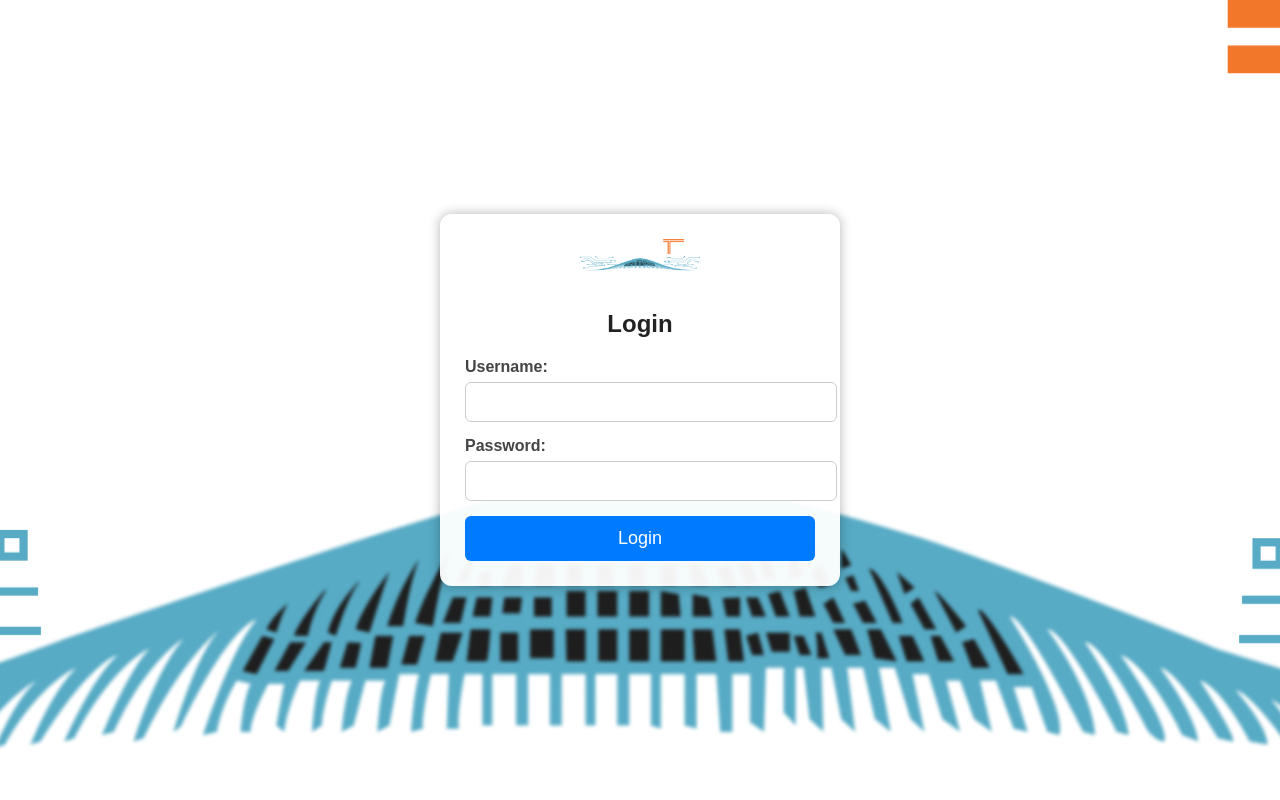
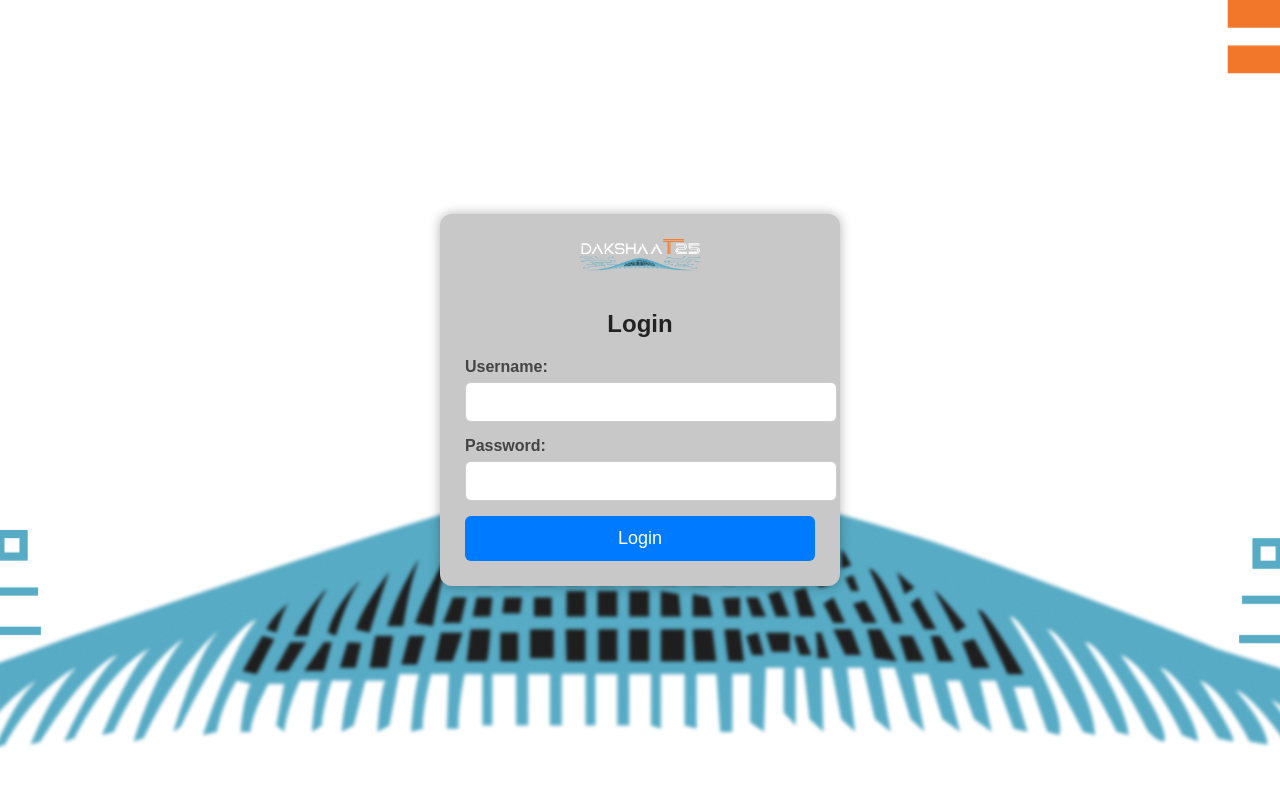
Before and after one commit to dhiranesh/event_handler_atteance, a Flask app: page / in a window 1280 px wide. Run offline with Flask 3, Linux system fonts and the light colour scheme; some libraries are stand-ins or nearby versions.

Commit message:
Update login.html

```diff
--- a/qr_Scanner_project/templates/login.html
+++ b/qr_Scanner_project/templates/login.html
@@ -23,7 +23,7 @@
 
         /* Login container */
         .login-container {
-            background: rgba(255, 255, 255, 0.95);
+            background:rgb(200, 200, 200);
             padding: 25px;
             border-radius: 12px;
             box-shadow: 0px 0px 12px rgba(0, 0, 0, 0.3);
```
